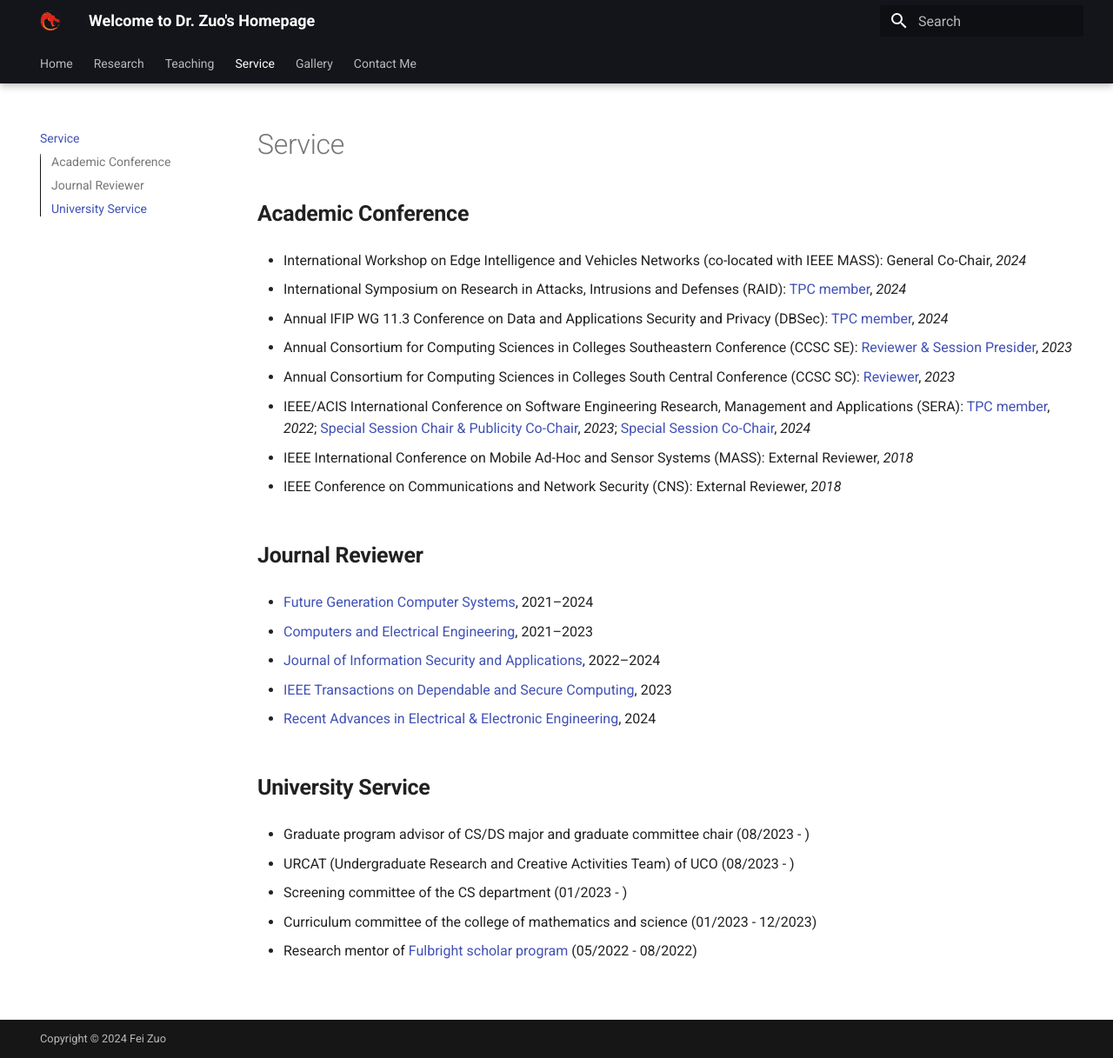
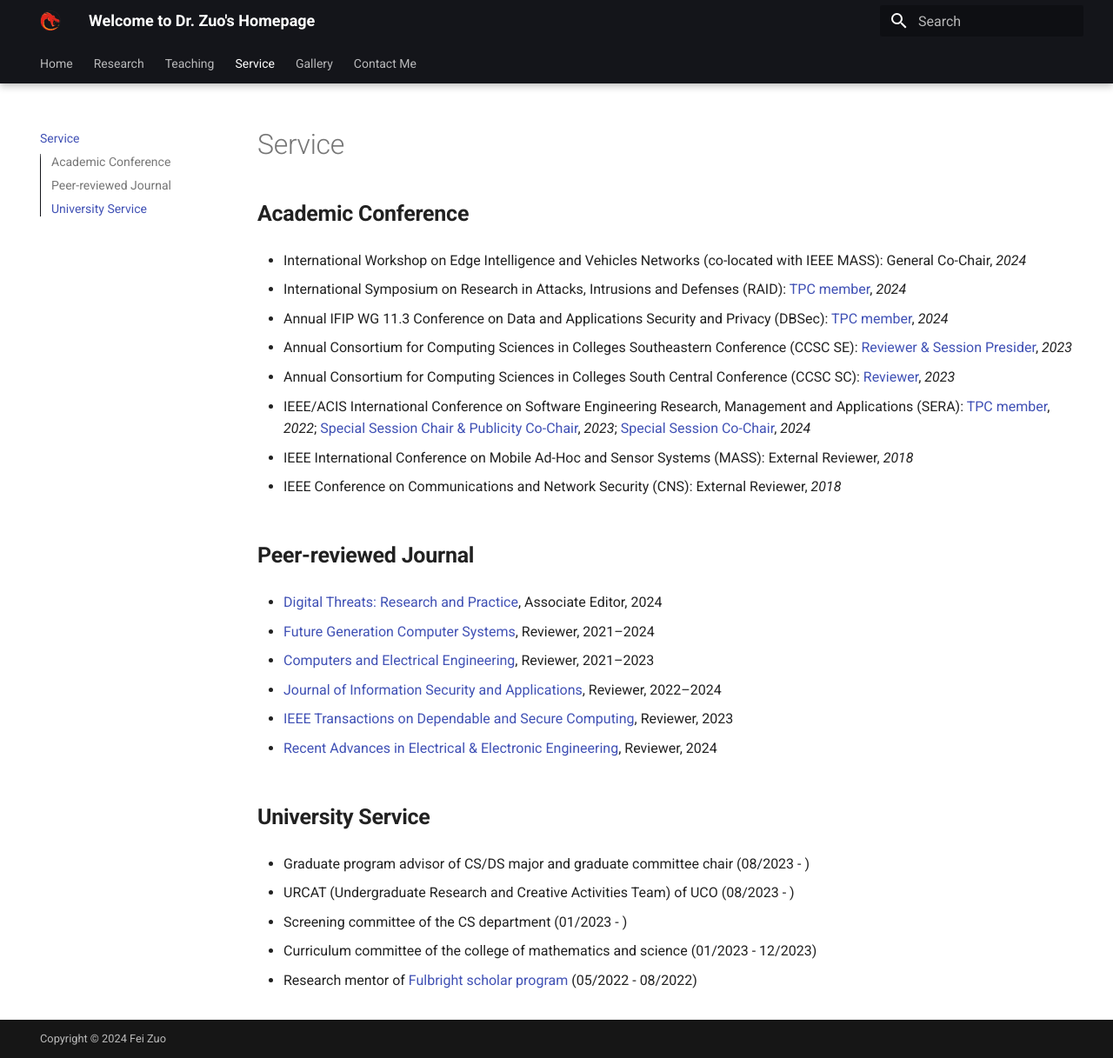
Before and after one commit to fzuo/homepage, an MkDocs documentation site: the page built from docs/service.md, in a window 1280 px wide and 1217 px high. Shown: the whole window at 87% size. Built offline with MkDocs 1.6.1 and Material for MkDocs 9.7.7, drawn with Linux system fonts in a browser that asks for light colours.

Commit message:
Updating files

```diff
--- a/docs/service.md
+++ b/docs/service.md
@@ -18,17 +18,19 @@
 
 - IEEE Conference on Communications and Network Security (CNS): External Reviewer, *2018*
 
-##  <b> Journal Reviewer </b>
+##  <b> Peer-reviewed Journal </b>
 
-- <a href="https://www.sciencedirect.com/journal/future-generation-computer-systems">Future Generation Computer Systems</a>, 2021–2024
+- <a href="https://dl.acm.org/journal/dtrap">Digital Threats: Research and Practice</a>, Associate Editor, 2024
 
-- <a href="https://www.sciencedirect.com/journal/computers-and-electrical-engineering">Computers and Electrical Engineering</a>, 2021–2023
+- <a href="https://www.sciencedirect.com/journal/future-generation-computer-systems">Future Generation Computer Systems</a>, Reviewer, 2021–2024
 
-- <a href="https://www.sciencedirect.com/journal/journal-of-information-security-and-applications">Journal of Information Security and Applications</a>, 2022–2024
+- <a href="https://www.sciencedirect.com/journal/computers-and-electrical-engineering">Computers and Electrical Engineering</a>, Reviewer, 2021–2023
 
-- <a href="https://www.computer.org/csdl/journal/tq">IEEE Transactions on Dependable and Secure Computing</a>, 2023
+- <a href="https://www.sciencedirect.com/journal/journal-of-information-security-and-applications">Journal of Information Security and Applications</a>, Reviewer, 2022–2024
 
-- <a href="https://benthamscience.com/journals/recent-advances-in-electrical-and-electronic-engineering">Recent Advances in Electrical & Electronic Engineering</a>, 2024
+- <a href="https://www.computer.org/csdl/journal/tq">IEEE Transactions on Dependable and Secure Computing</a>, Reviewer, 2023
+
+- <a href="https://benthamscience.com/journals/recent-advances-in-electrical-and-electronic-engineering">Recent Advances in Electrical & Electronic Engineering</a>, Reviewer, 2024
 
 <!--
 - <a href="https://www.eurekaselect.com/journal/115">International Journal of Sensors, Wireless Communications and Control</a>, 2024
```
Also changed, not shown: docs/index.md (+6 -2 lines).
